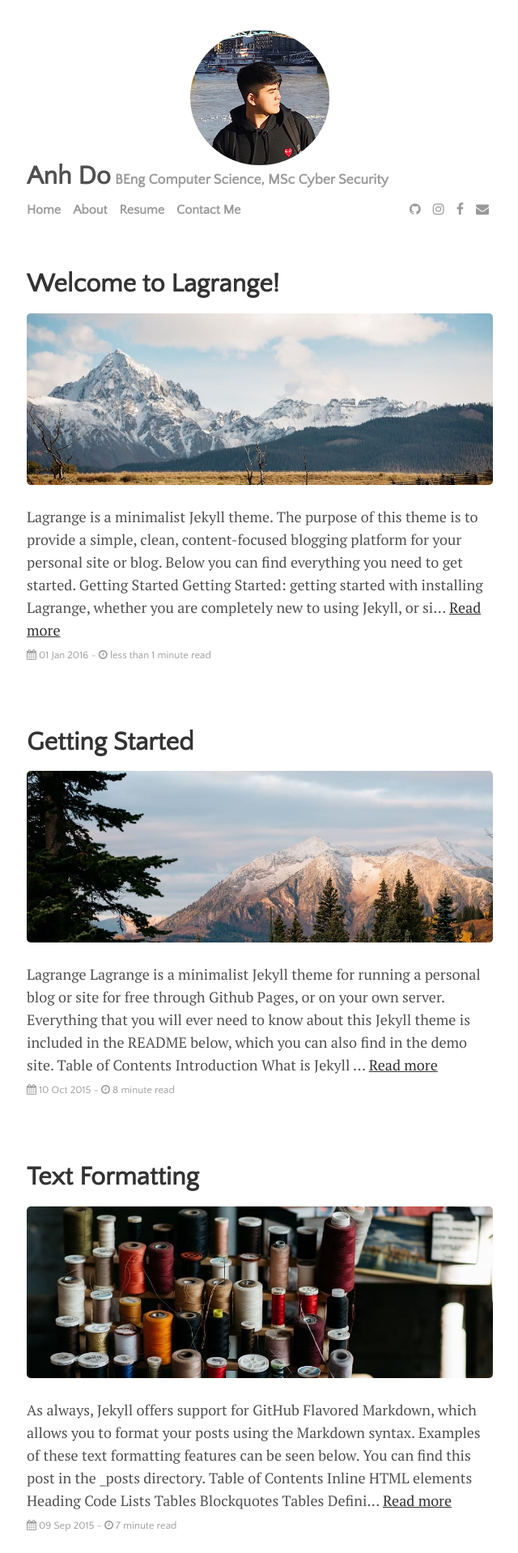
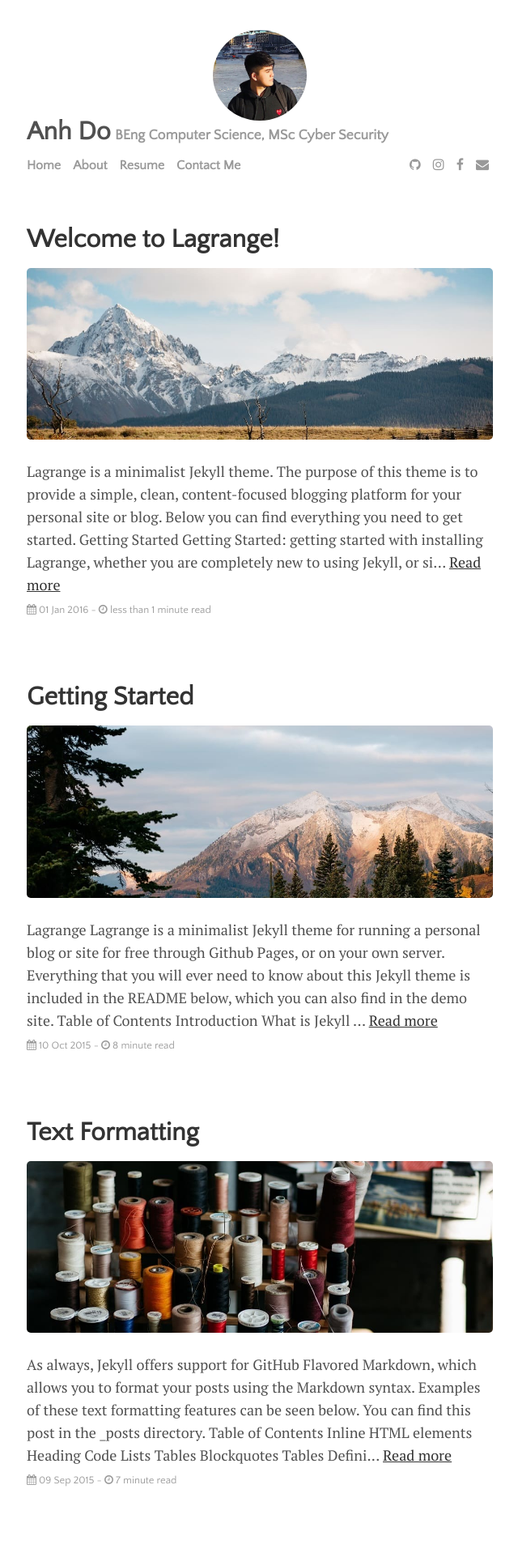
Before and after one commit to vhad500/vhad500.github.io, a Jekyll site: the page built from index.html, in a window 1280 px wide. Shown: the top 1918 px of the page at 81% size, without its empty margins (319-959 px from the left). Built offline with Jekyll 4.4.1, drawn with Linux system fonts in a browser that asks for light colours; nearby versions of some CDN libraries; the list of posts is cut into pages by our own code.

Commit message:
Update main.css

```diff
--- a/assets/css/main.css
+++ b/assets/css/main.css
@@ -125,8 +125,8 @@ blockquote p {
 .author img {
   display: block;
   margin: 0 auto;
-  width: 30%;
-  height: 30%;
+  width: 20%;
+  height: 20%;
   -webkit-border-radius: 50%;
           border-radius: 50%;
   -webkit-transition: -webkit-transform 0.35s;
```
